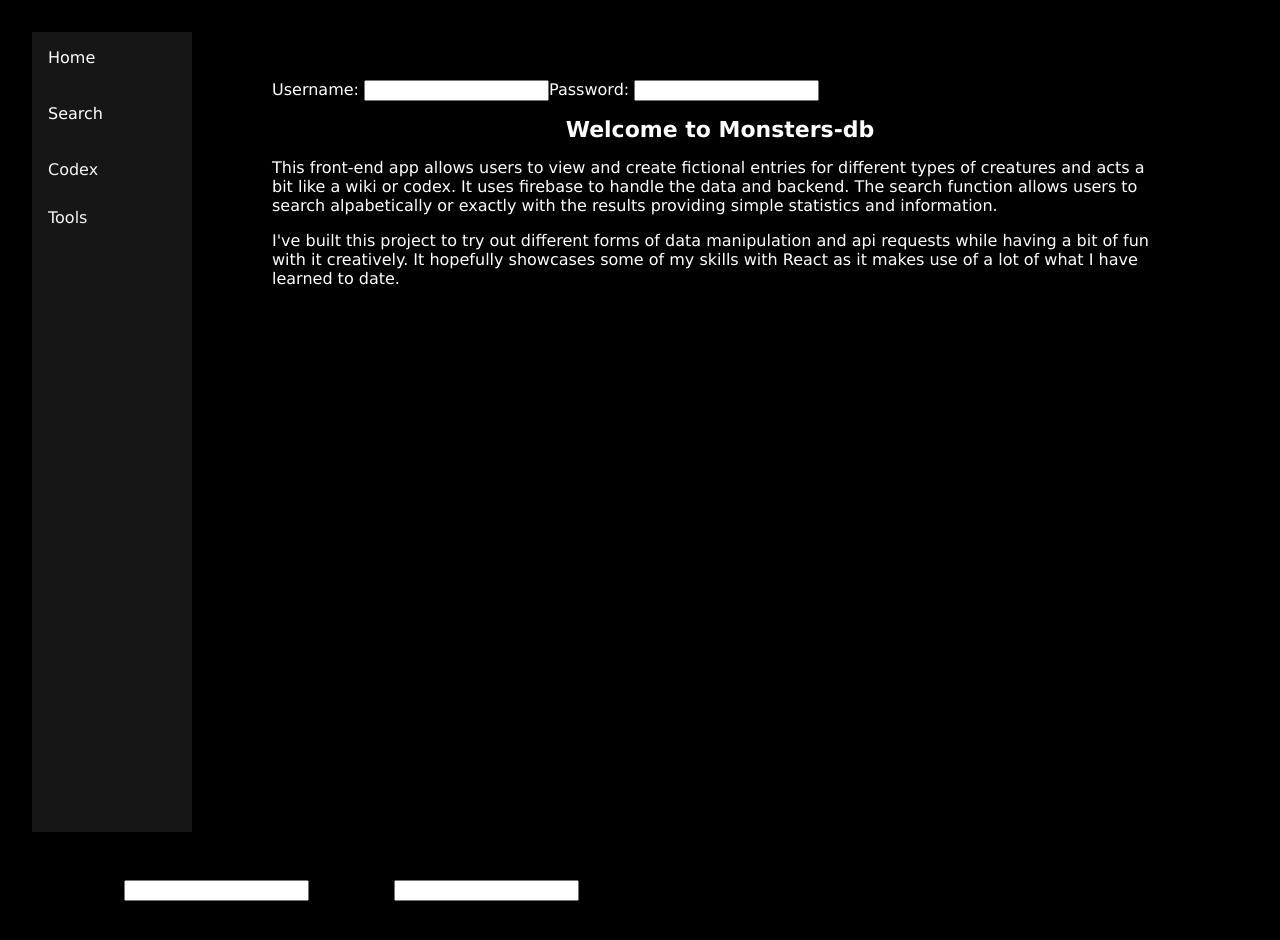
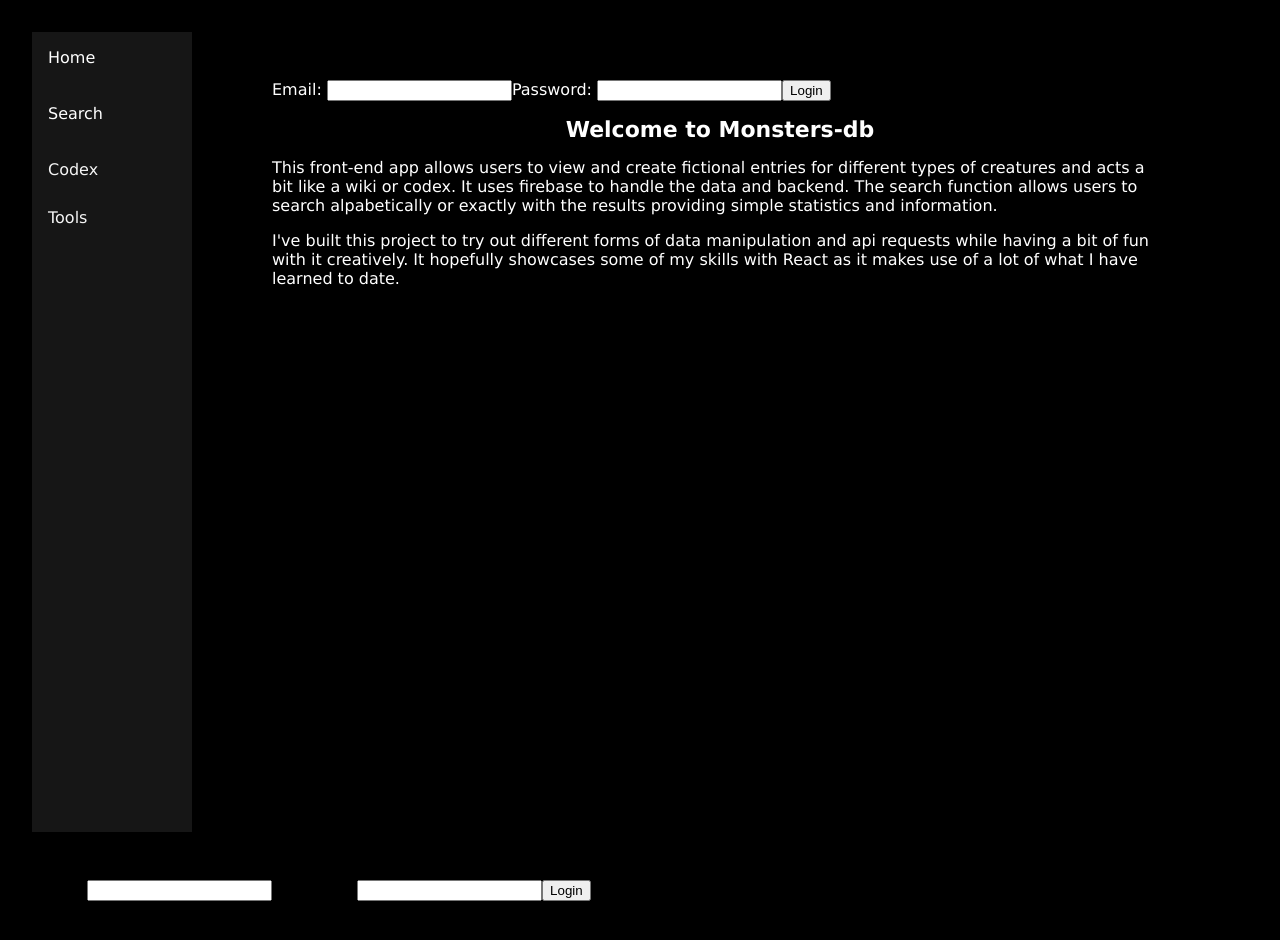
Before and after one commit to dnlstronge/monsters-db, a React (Create React App) app: page / in a window 1280 px wide. Shown: the top 940 px of the page. Built offline with nearby package versions, Linux system fonts and the light colour scheme.

Commit message:
[x] - logic for login

```diff
--- a/src/Components/LoginSignup/Login.tsx
+++ b/src/Components/LoginSignup/Login.tsx
@@ -1,13 +1,39 @@
-import React from 'react'
+import React, { ChangeEvent, useState } from 'react'
 import classes from "./Login.module.css"
+import { authLogin } from '../Auth/auth'
+
 
 const Login = () => {
+    const [email, setEmail] = useState("")
+    const [password, setPassword] = useState("")
+
+    /* validators */
+    const emailValid = email.length > 0 && email.includes("@")
+    const regex = /^[0-9]/
+    const passwordValid = password.length >= 6 && password.includes(`${regex}`)
+    const loginValid = passwordValid && emailValid ? true : false
+    /* handlers */
+    const handleSubmit = () => {
+        if(loginValid) {
+            authLogin(email, password)
+        }
+    }
+
+    const handleEmail = (e: ChangeEvent<HTMLInputElement>) => {
+        // add validation
+        setEmail(e.currentTarget.value)
+    }
+    const handlePassword = (e: ChangeEvent<HTMLInputElement>) => {
+        // add validation
+        setPassword(e.currentTarget.value)
+    }
   return (
     <div className={classes.container}>
-        <label className={classes.label} htmlFor='username'>Username: </label>
-        <input id="username" className={classes.input} type="text"/>
+        <label className={classes.label} htmlFor='username'>Email:  </label>
+        <input onChange={handleEmail}id="email" className={classes.input} type="text"/>
         <label className={classes.label} htmlFor="password">Password: </label>
-        <input id="password" className={classes.input} type="password" ></input>
+        <input onChange={handlePassword } id="password" className={classes.input} type="password" ></input>
+        <button onClick={handleSubmit}>Login</button>
     </div>
   )
 }
```
